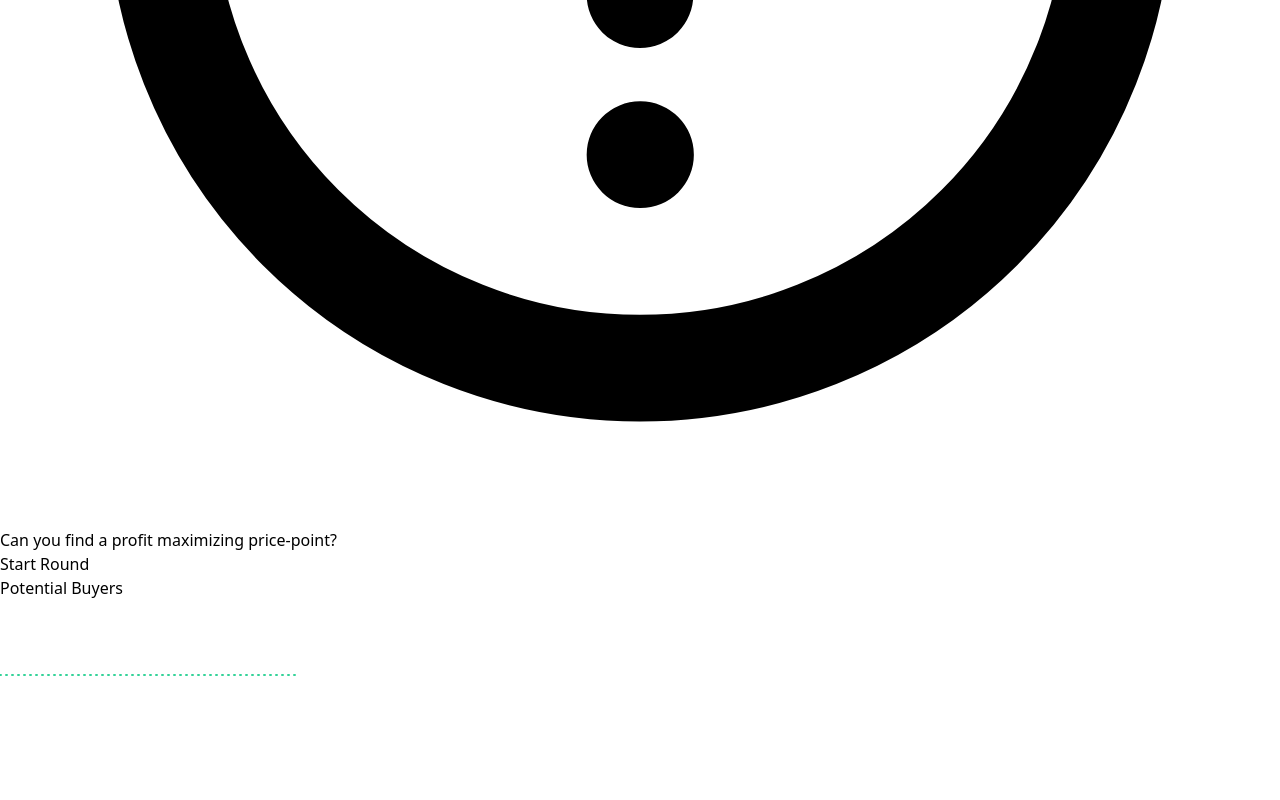
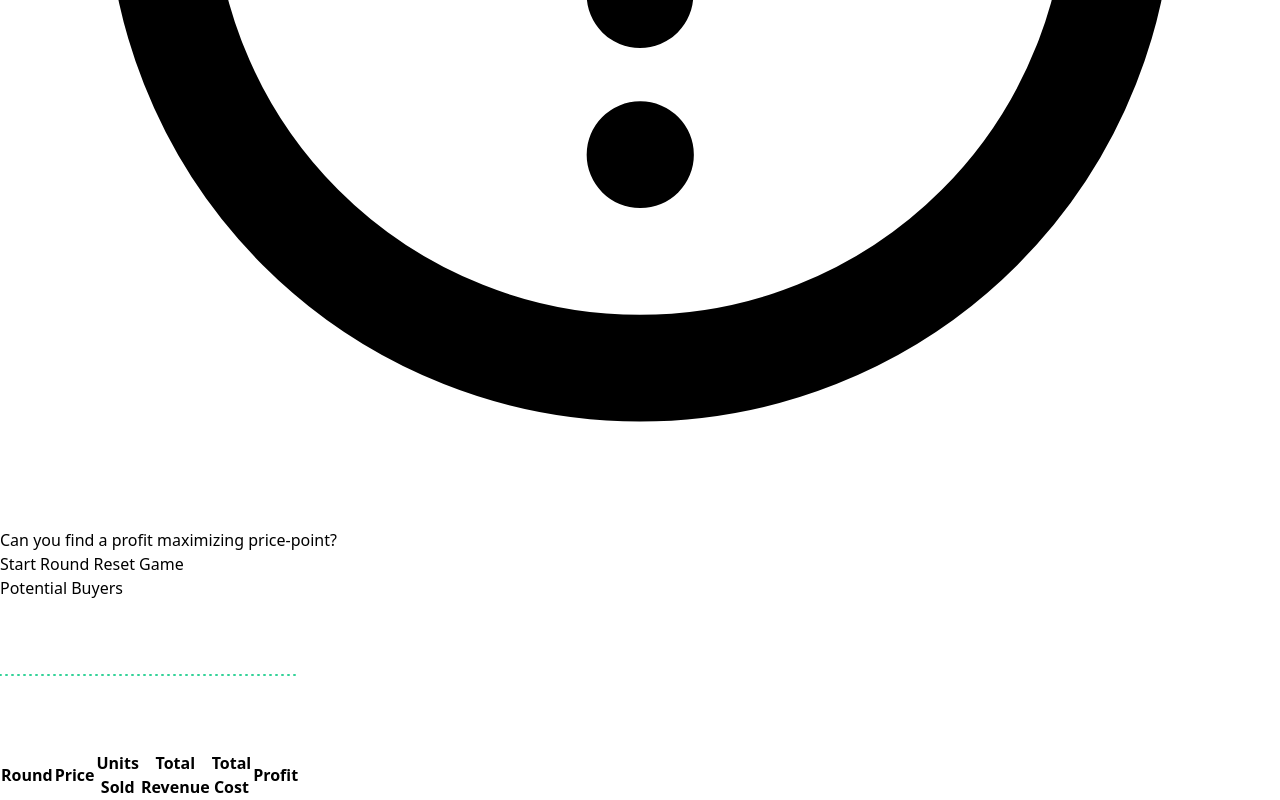
Before and after one commit to zachtsk/retail-markdown-game, a SvelteKit app: page / in a window 1280 px wide. Shown: the part 2248-3048 px from the top of the page. Before the commit the page ends 2998 px from the top, so only its background shows below. Built offline with nearby package versions, Linux system fonts and the light colour scheme.

Commit message:
Add round results window

```diff
--- a/src/components/WindowBuyers.svelte
+++ b/src/components/WindowBuyers.svelte
@@ -1,6 +1,6 @@
 <script>
 	import { browser } from '$app/environment';
-	import { coef, cost, price, intercept, stageHeight, stageWidth } from '../lib/game_definition';
+	import { coef, cost, price, intercept, stageHeight, stageWidth, wave_round, wave_results } from '$lib/game_definition';
 	import { onMount } from 'svelte';
 	import { Person, Round, Stage } from '$lib/game_actions';
 
@@ -21,13 +21,14 @@
 	});
 
     const startRound = () => {
+		$wave_round += 1
         stage = new Stage($stageWidth, $stageHeight);
         let round = new Round($coef, $intercept, $cost, $price, stage);
-        round.createShoppers();
-
+		$wave_results = [...$wave_results, round]
+		$wave_results[$wave_round-1].createShoppers();
         const animate = () => {
-            round.waveStep()
-            console.log(round.calculateShopperStats())
+			$wave_results[$wave_round-1].waveStep()
+			$wave_results[$wave_round-1] = $wave_results[$wave_round-1]
             shoppers = round.shoppers;
             if(!round.roundComplete){
                 window.requestAnimationFrame(animate)
@@ -36,11 +37,18 @@
         animate()
 	};
 
-
+	const reset = () => {
+		$wave_results = [];
+		shoppers = [];
+		$wave_round = 0;
+		$price = 15;
+		$cost = (Math.random() * 8.99) + 5.00;
+		$coef = -2.01 + (Math.random() * -1.99);
+	}
 </script>
-
-<button on:click={startRound}
-class="mx-5 mt-2 px-3 py-1 rounded-lg bg-blue-500 text-white text-lg font-semibold hover:bg-blue-600 active:translate-y-[1px]">Start Round</button>
+<div>
+	<button on:click={startRound} class="ml-5 mt-2 px-3 py-1 rounded-lg bg-blue-500 text-white text-lg font-semibold hover:bg-blue-600 active:translate-y-[1px]">Start Round</button>
+	<button on:click={reset} class="ml-3 mt-2 px-3 py-1 rounded-lg bg-gray-500 text-white text-lg font-semibold hover:bg-gray-600 active:translate-y-[1px]">Reset Game</button>
 	<div class="ml-5 mt-3 flex">
 		<div class="shadow">
 			<!-- Top -->
@@ -78,3 +86,5 @@ class="mx-5 mt-2 px-3 py-1 rounded-lg bg-blue-500 text-white text-lg font-semibo
 			</svg>
 		</div>
 	</div>
+
+</div>
--- /dev/null
+++ b/src/components/WindowResults.svelte
@@ -0,0 +1,70 @@
+<script>
+	import { wave_results } from '$lib/game_definition';
+	/**
+	 * @type {number[]}
+	 */
+	let results = [];
+    let mostProfitableIndex = 0;
+    let mostProfit = 0;
+	$: {
+		results = [];
+		for (let i = 0; i < $wave_results.length; i++) {
+			const values = $wave_results[i].calculateShopperStats();
+			results = [...results, values];
+			// @ts-ignore
+			if (values.profit > mostProfit) {
+                mostProfitableIndex = i;
+                mostProfit = values.profit;
+			}
+		}
+	}
+</script>
+
+<div class="ml-5 mt-14 w-[500px] border border-gray-400 rounded overflow-hidden">
+	<div class="">
+		<table class="min-w-full divide-y divide-gray-300">
+			<thead class="bg-gray-100 border-b border-gray-400">
+				<tr>
+					<th
+						scope="col"
+						class="whitespace-nowrap pl-1 py-3.5 text-left text-sm text-center font-semibold text-gray-900"
+						>Round</th>
+					<th
+						scope="col"
+						class="whitespace-nowrap px-2 py-3.5 text-left text-sm text-center font-semibold text-gray-900"
+						>Price</th>
+					<th
+						scope="col"
+						class="whitespace-nowrap px-2 py-3.5 text-left text-sm text-center font-semibold text-gray-900"
+						>Units<br>Sold</th>
+					<th
+						scope="col"
+						class="whitespace-nowrap px-2 py-3.5 text-left text-sm text-center font-semibold text-gray-900"
+						>Total<br>Revenue</th>
+					<th
+						scope="col"
+						class="whitespace-nowrap px-2 py-3.5 text-left text-sm text-center font-semibold text-gray-900"
+						>Total<br>Cost</th>
+					<th
+						scope="col"
+						class="whitespace-nowrap py-3.5 text-left text-sm text-center font-semibold text-gray-900"
+						>Profit</th>
+				</tr>
+			</thead>
+			<tbody class="divide-y divide-gray-200 bg-white">
+				{#each results as rd, idx}
+					<tr>
+						<td class="{idx==mostProfitableIndex ? 'font-bold' : ''} whitespace-nowrap px-2 py-2 text-sm text-gray-500 text-center">{idx}</td>
+						<td class="{idx==mostProfitableIndex ? 'font-bold' : ''} whitespace-nowrap px-2 py-2 text-sm text-gray-500 text-center">${rd.price.toFixed(2)}</td>
+						<td class="{idx==mostProfitableIndex ? 'font-bold' : ''} whitespace-nowrap px-2 py-2 text-sm text-gray-500 text-center">{rd.units}</td>
+						<td class="{idx==mostProfitableIndex ? 'font-bold' : ''} whitespace-nowrap px-2 py-2 text-sm text-gray-500 text-center">${rd.revenue.toFixed(2)}</td>
+						<td class="{idx==mostProfitableIndex ? 'font-bold' : ''} whitespace-nowrap px-2 py-2 text-sm text-gray-500 text-center">${rd.cost.toFixed(2)}</td>
+						<td class="{idx==mostProfitableIndex ? 'font-bold' : ''} whitespace-nowrap px-2 py-2 text-sm text-gray-500 text-center">${rd.profit.toFixed(2)}</td>
+					</tr>
+				{/each}
+
+				<!-- More transactions... -->
+			</tbody>
+		</table>
+	</div>
+</div>
--- a/src/lib/game_actions.ts
+++ b/src/lib/game_actions.ts
@@ -70,7 +70,7 @@ export class Round {
     price!: number;
     coef!: number;
     intercept!: number;
-    roundComplete:boolean = false;
+    roundComplete: boolean = false;
     shoppers: Person[] = [];
 
     constructor(coef: number, intercept: number, cost: number, price: number, stage: Stage) {
@@ -103,9 +103,9 @@ export class Round {
             e.next()
         })
         // Check that all shoppers have finished their animation
-        let countCompleted = this.shoppers.filter((e)=>e.completed).length
-        if (countCompleted==this.shoppers.length && countCompleted>0){
-            this.roundComplete=true
+        let countCompleted = this.shoppers.filter((e) => e.completed).length
+        if (countCompleted == this.shoppers.length && countCompleted > 0) {
+            this.roundComplete = true
         }
     }
 
@@ -115,6 +115,12 @@ export class Round {
         const revenue = units * this.price;
         const costs = units * this.cost;
         const profit = revenue - costs
-        return [units, revenue, costs, profit]
+        return {
+            price: this.price,
+            units: units,
+            revenue: revenue,
+            cost: costs,
+            profit: profit
+        }
     }
 }
--- a/src/lib/game_definition.ts
+++ b/src/lib/game_definition.ts
@@ -34,8 +34,7 @@ export const intercept = derived(
 // Gameplay
 export const wave_size = 100
 export const wave_round = writable(0)
-export const wave_shoppers = writable({})
-export const wave_results = writable({})
+export const wave_results = writable([])
 
 // Stage
 export let stageHeight = writable(0);
--- a/src/routes/+page.svelte
+++ b/src/routes/+page.svelte
@@ -1,5 +1,6 @@
 <script>
 	import { browser } from "$app/environment";
+	import WindowResults from "../components/WindowResults.svelte";
 	import Controls from "../components/Controls.svelte";
 	import Heading from "../components/Heading.svelte";
 	import WindowBuyers from "../components/WindowBuyers.svelte";
@@ -21,7 +22,9 @@
     </div>
     <Controls/>
     <Heading/>
-    <WindowBuyers/>
-    <!-- WindowPrices -->
-    <!-- WindowResult -->
+    <div class="flex flex-wrap items-start">
+        <WindowBuyers/>
+        <!-- WindowPrices -->
+        <WindowResults/>
+    </div>
 </main>
```
Lines whose indentation alone changed are shown as unchanged.
